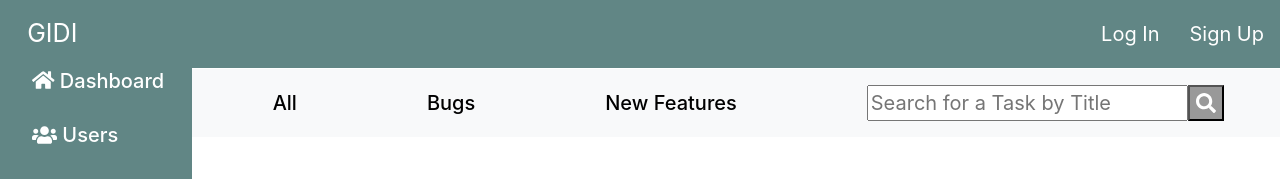
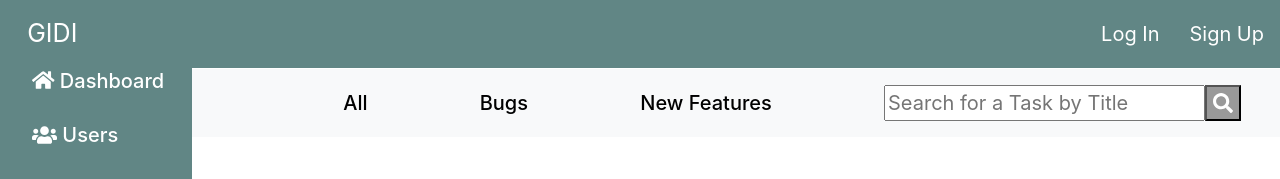
Before and after one commit to jonathanwong110/Git-It-And-Did-It, a React (Create React App) app in the folder git-it-and-did-it-client/: page /tasks in a window 1280 px wide. Shown: the top 179 px of the page. Built offline with nearby package versions, Linux system fonts and the light colour scheme; no server answers.

Commit message:
minor CSS tweaks

```diff
--- a/git-it-and-did-it-client/src/App.css
+++ b/git-it-and-did-it-client/src/App.css
@@ -71,15 +71,21 @@ html, body {
   color: white;
 }
 
-#category-section, .searchForm {
-  margin-left: 130px;
+#category-section {
+  margin-left: 20%;
+  margin-right: 20%;
   color: black;
   white-space: nowrap;
   padding-left: 0px;
   font-weight: 500;
+  text-align: none;
 }
 
-#category-section:hover {
+#category-section-link {
+  color: black;
+}
+
+#category-section-link:hover {
   text-decoration: none;
 }
 
@@ -95,7 +101,7 @@ html, body {
 }
 
 #task-navbar-child {
-  margin-right: 10%;
+  justify-content: center;
 }
 
 #task-row, #user-row {
--- a/git-it-and-did-it-client/src/components/Tasks/SearchTasks.js
+++ b/git-it-and-did-it-client/src/components/Tasks/SearchTasks.js
@@ -7,7 +7,7 @@ export default function SearchTask(props) {
   const searchIcon = <FontAwesomeIcon icon={faSearch} />
 
   return (
-    <div className="searchForm">
+    <div>
       <input
         type="text"
         name="search"
--- a/git-it-and-did-it-client/src/components/Tasks/index.js
+++ b/git-it-and-did-it-client/src/components/Tasks/index.js
@@ -52,22 +52,24 @@ class Tasks extends Component {
         <Navbar bg="light" id="task-navbar">
           <Navbar.Toggle aria-controls="basic-navbar-nav" />
           <Navbar id="task-navbar-child">
-            <Nav className="mr-auto">
-              <Link to="/tasks" id="category-section">
+            <Nav className="mr-auto" id="category-section">
+              <Link to="/tasks" id="category-section-link">
                 All
               </Link>
             </Nav>
-            <Nav className="mr-auto">
-              <Link to="/tasks/bugs" id="category-section">
+            <Nav className="mr-auto" id="category-section">
+              <Link to="/tasks/bugs" id="category-section-link">
                 Bugs
               </Link>
             </Nav>
-            <Nav className="mr-auto" >
-              <Link to="/tasks/new_features" id="category-section">
+            <Nav className="mr-auto" id="category-section">
+              <Link to="/tasks/new_features" id="category-section-link">
                 New Features
               </Link>
             </Nav>
-            <SearchTasks onKeyPress={this.onKeyPress} {...{ searchEntry, searchQuery }} handleChange={this.handleChange} handleSubmit={this.handleSubmit} />
+            <Nav className="mr-auto" id="category-section">
+              <SearchTasks onKeyPress={this.onKeyPress} {...{ searchEntry, searchQuery }} handleChange={this.handleChange} handleSubmit={this.handleSubmit} />
+            </Nav>
           </Navbar>
         </Navbar>
         <CardDeck>
```
